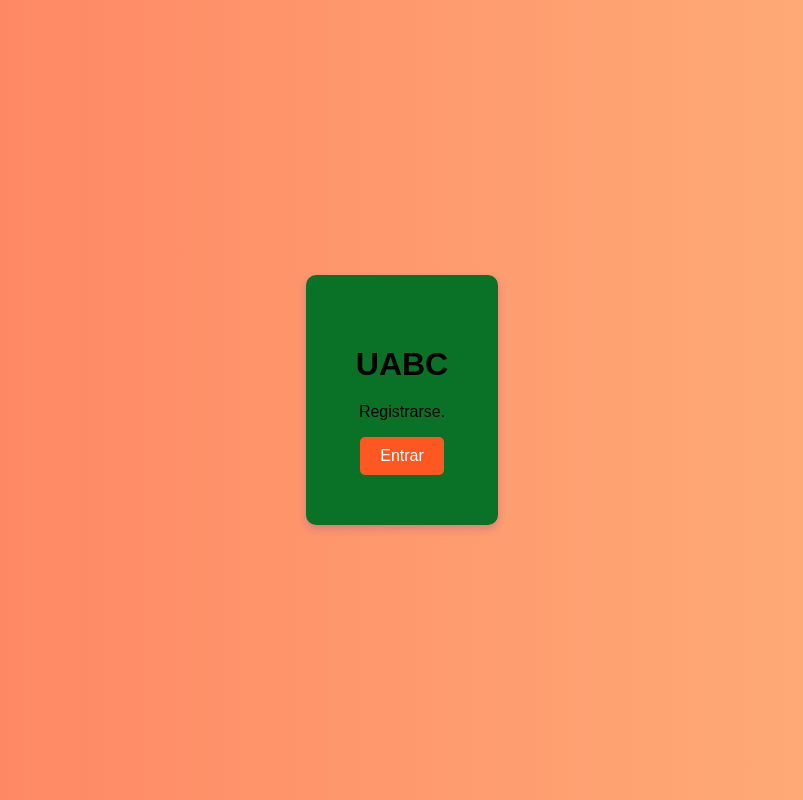
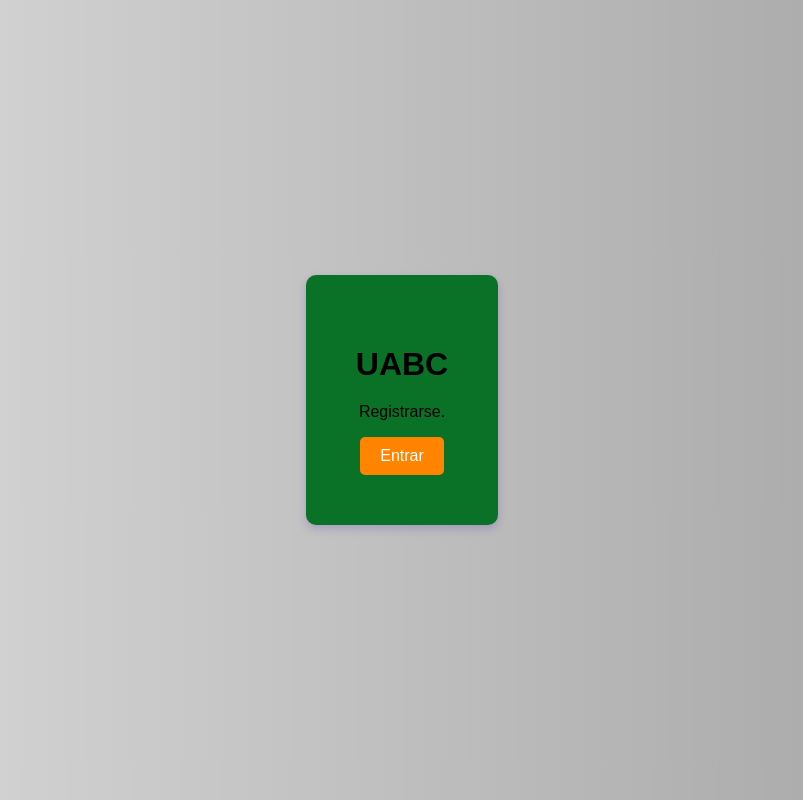
Before and after one commit to julianparra1/villavix, a Flask app: page / in a window 1280 px wide. Shown: the whole page, without its empty margins (238-1041 px from the left). Run offline with Flask 3, Linux system fonts and the light colour scheme.

Commit message:
Diseño 32

```diff
--- a/static/style.css
+++ b/static/style.css
@@ -6,7 +6,7 @@ body {
     justify-content: center;
     align-items: center;
     height: 100vh;
-    background: linear-gradient(to right, #ff7e5f, #feb47b);
+    background: linear-gradient(to right, #dbdbdb, #a2a2a2);
 }
 .container {
     text-align: center;
@@ -23,11 +23,11 @@ h1 {
     padding: 10px 20px;
     font-size: 16px;
     color: white;
-    background-color: #ff5722;
+    background-color: #ff8400;
     text-decoration: none;
     border-radius: 5px;
     transition: background 0.3s;
 }
 .btn:hover {
-    background-color: #e64a19;
+    background-color: #c4c4c4;
 }
```
